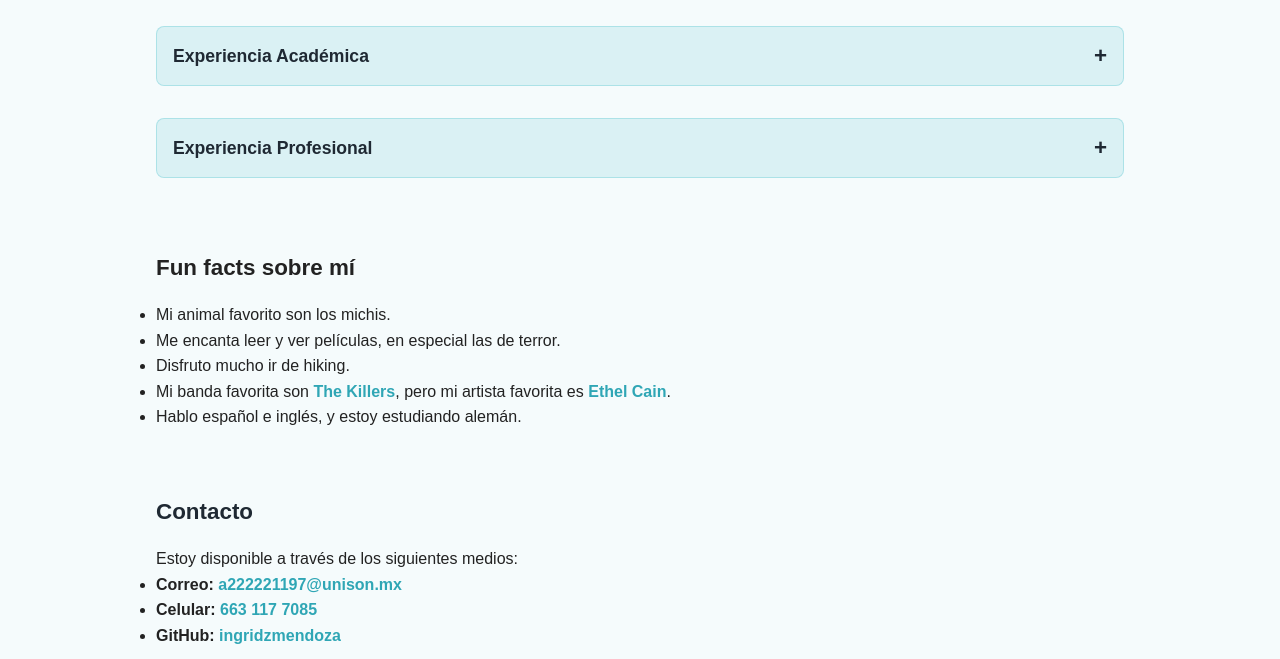
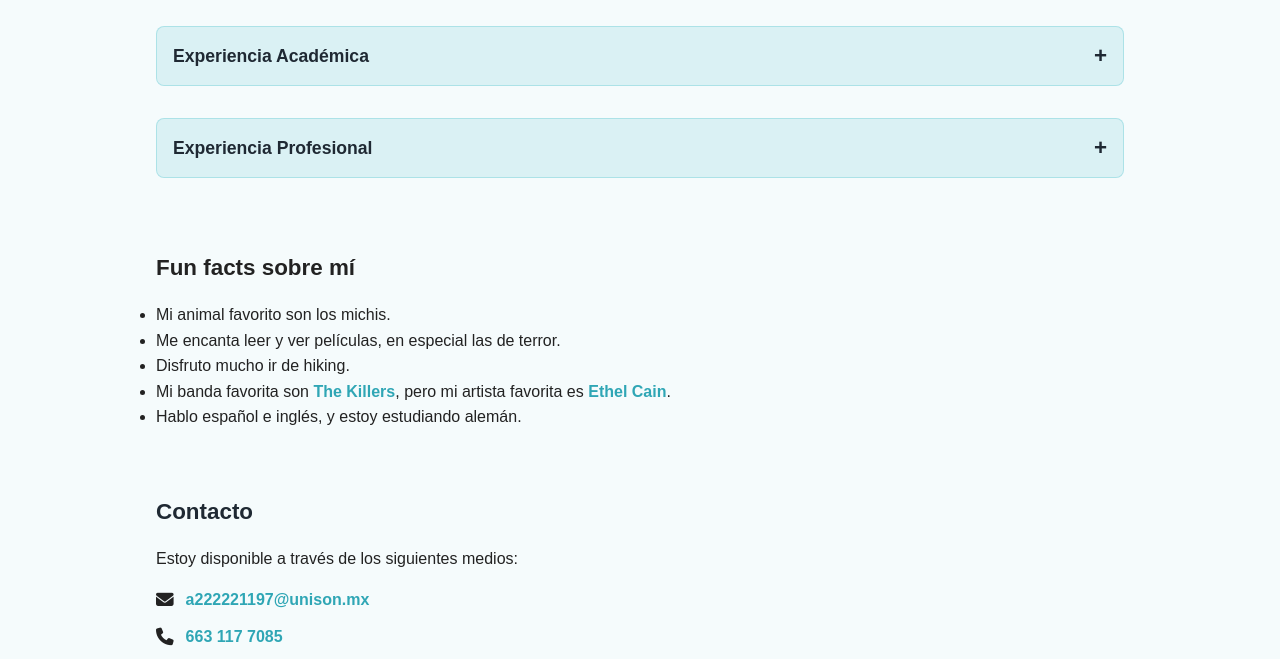
Before and after one commit to ingridzmendoza/Portafolio, a plain HTML site: page index.html in a window 1280 px wide. Shown: the part 407-1066 px from the top of the page. Drawn offline with Linux system fonts and the light colour scheme.

Commit message:
Font Awesome Import

```diff
--- a/assets/css/style.css
+++ b/assets/css/style.css
@@ -44,7 +44,7 @@ body {
     box-shadow: 0 4px 12px rgba(67, 188, 203, 0.15);
 }
 
-.about{
+.about {
     margin-top: 20px;
 }
 
@@ -174,3 +174,20 @@ button:hover {
     border-radius: 8px;
     box-shadow: 0 4px 12px rgba(0, 0, 0, 0.12);
 }
+
+.contact-list {
+    margin-top: 15px;
+    list-style: none;
+    padding: 0;
+}
+
+.contact-list li {
+    display: flex;
+    align-items: center;
+    gap: 0.75rem;
+    margin-bottom: 0.75rem;
+}
+
+.contact-list i {
+    font-size: 1.1rem;
+}
--- a/index.html
+++ b/index.html
@@ -7,6 +7,7 @@
     <title>Portafolio | Ingrid M.</title>
     <link rel="icon" href="./assets/imgs/Favicon.png">
     <link rel="stylesheet" href="assets/css/style.css" />
+    <link rel="stylesheet" href="https://cdnjs.cloudflare.com/ajax/libs/font-awesome/6.5.1/css/all.min.css" />
 </head>
 
 <body>
@@ -156,24 +157,32 @@
 
         <section class="section contact">
             <h2>Contacto</h2>
-            <p>
-                Estoy disponible a través de los siguientes medios:
-            </p>
-            <ul>
+            <p>Estoy disponible a través de los siguientes medios:</p>
+
+            <ul class="contact-list">
                 <li>
-                    <strong>Correo:</strong>
-                    <a href="mailto:a222221197@unison.mx" class="custom-link" target="_blank">a222221197@unison.mx</a>
+                    <i class="fa-solid fa-envelope"></i>
+                    <a href="mailto:a222221197@unison.mx" class="custom-link">
+                        a222221197@unison.mx
+                    </a>
                 </li>
+
                 <li>
-                    <strong>Celular:</strong>
-                    <a href="tel:+526631177085" class="custom-link" target="_blank">663 117 7085</a>
+                    <i class="fa-solid fa-phone"></i>
+                    <a href="tel:+526631177085" class="custom-link">
+                        663 117 7085
+                    </a>
                 </li>
+
                 <li>
-                    <strong>GitHub:</strong>
-                    <a href="https://github.com/ingridzmendoza" class="custom-link" target="_blank">ingridzmendoza</a>
+                    <i class="fa-brands fa-github"></i>
+                    <a href="https://github.com/ingridzmendoza" class="custom-link" target="_blank">
+                        ingridzmendoza
+                    </a>
                 </li>
             </ul>
         </section>
+
 
 
     </main>
```
